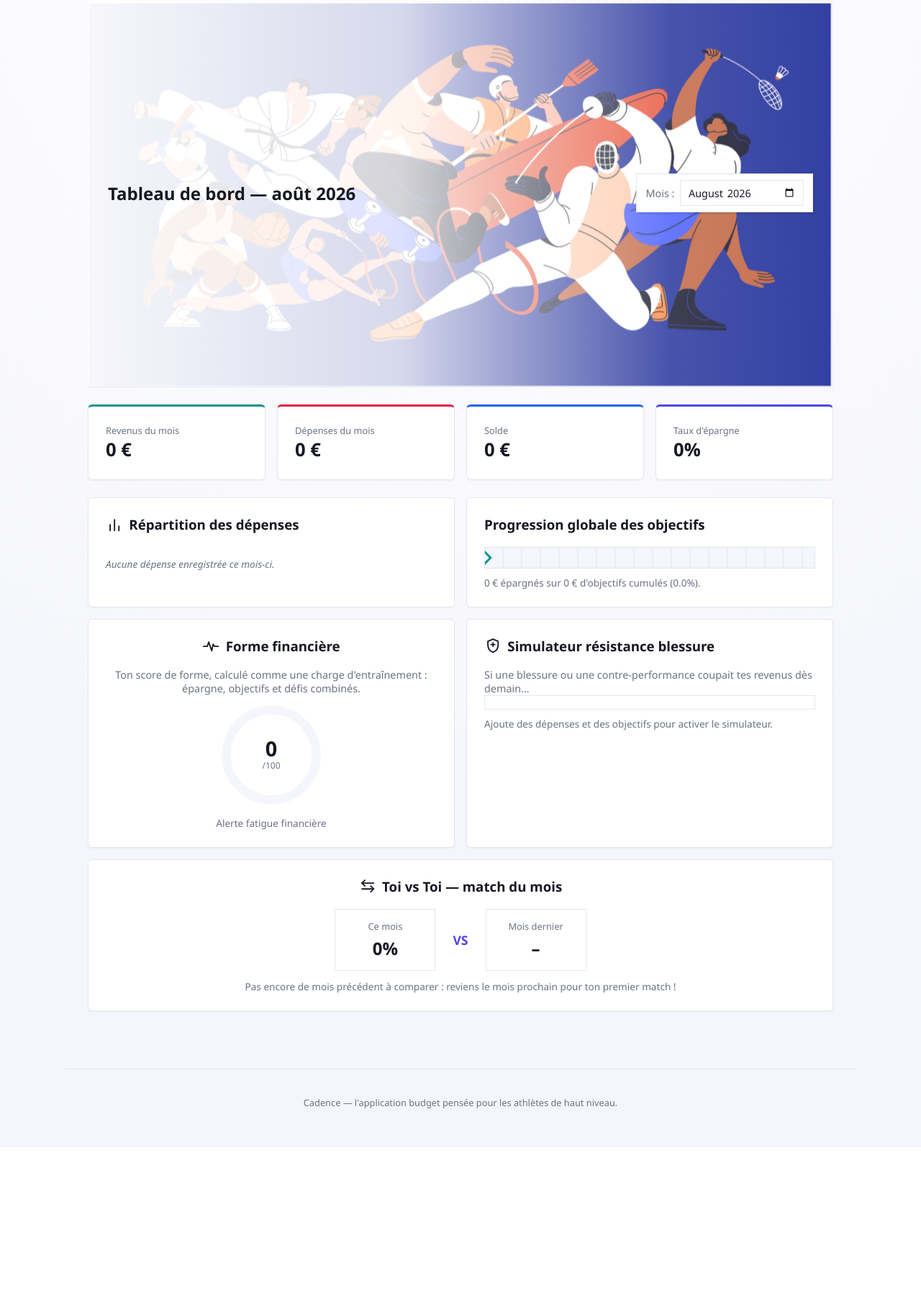
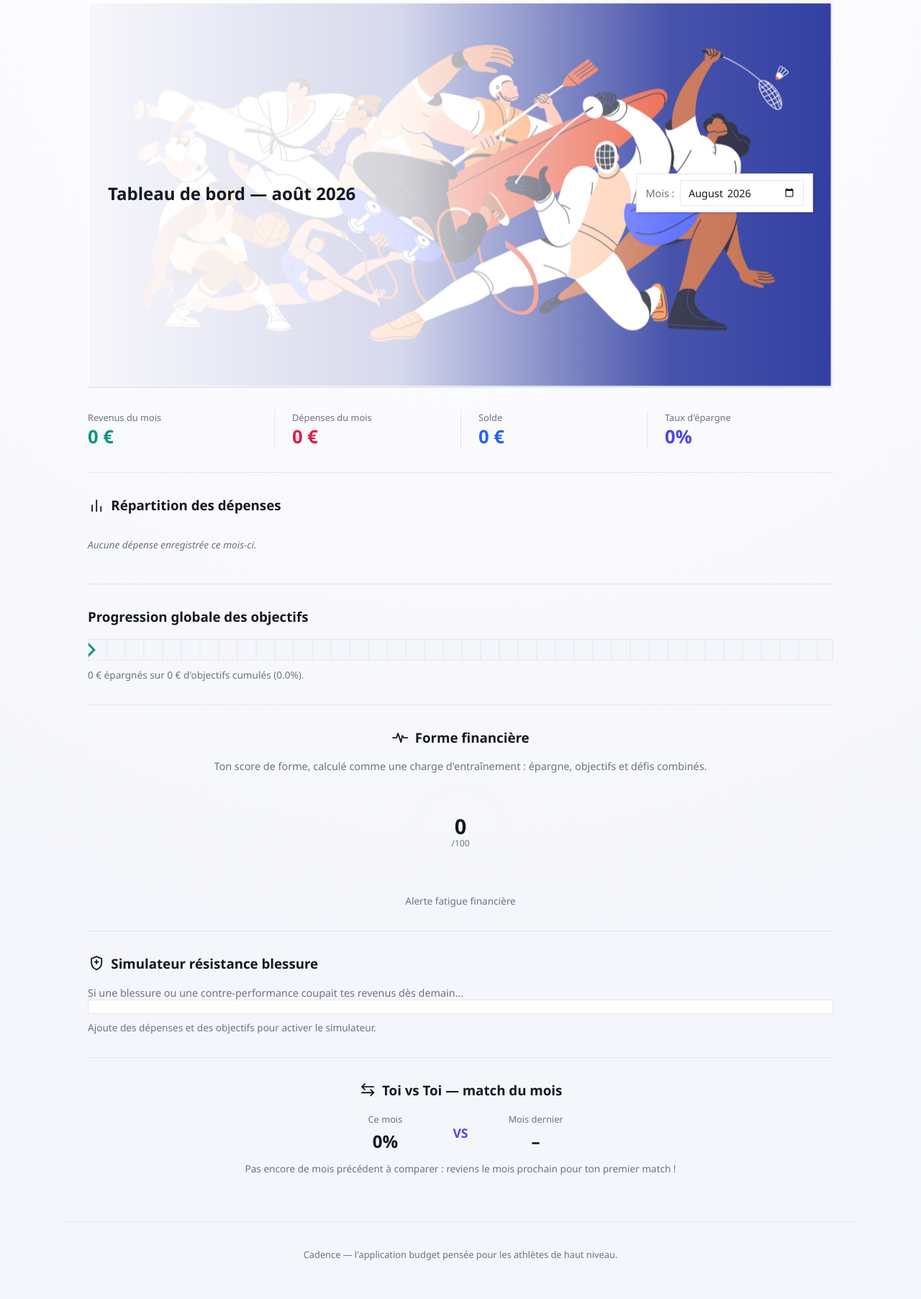
Before and after one commit to amal1234-boop/demo-git, a PHP site: page /app.php in a window 1280 px wide. Shown: the part 103-1908 px from the top of the page at 72% size. Before the commit the page ends 1644 px from the top, so only its background shows below. Run offline with PHP 8.4, Linux system fonts and the light colour scheme; the visitor is signed in with stand-in values (Sample User, id 1); data that the repository does not hold is empty.

Commit message:
Remplace les cards par un design en liste séparée par des filets (#19)
* Ajoute un paramètre anti-cache sur les feuilles de style

Le nouveau design des cards était déjà en ligne, mais les navigateurs
gardaient l'ancien style.css en cache. Ajoute ?v=2 sur les liens CSS,
comme déjà fait pour les images.

* Remplace les cards par un design en liste séparée par des filets

Abandonne complètement l'esthétique "boîte" (fond, bordure, ombre) sur
les cards du dashboard, des objectifs, des défis et de la landing page.
Les blocs sont désormais empilés verticalement et séparés par un simple
filet fin, plus proche d'une liste structurée que d'une grille de cards
côte à côte. Angles vifs partout, aucun encadré. Bump du cache-busting
CSS en v=3.

---------

Co-authored-by: Claude <noreply@anthropic.com>

```diff
--- a/app.php
+++ b/app.php
@@ -15,7 +15,7 @@ $email_utilisateur = $_SESSION['email_utilisateur'] ?? '';
 <meta charset="UTF-8">
 <meta name="viewport" content="width=device-width, initial-scale=1.0">
 <title>Cadence — Gestion budgétaire pour athlète de haut niveau</title>
-<link rel="stylesheet" href="styles/style.css?v=2">
+<link rel="stylesheet" href="styles/style.css?v=3">
 </head>
 <body>
 
--- a/connexion.html
+++ b/connexion.html
@@ -4,8 +4,8 @@
 <meta charset="UTF-8">
 <meta name="viewport" content="width=device-width, initial-scale=1.0">
 <title>Connexion — Cadence</title>
-<link rel="stylesheet" href="styles/style.css?v=2">
-<link rel="stylesheet" href="styles/auth.css?v=2">
+<link rel="stylesheet" href="styles/style.css?v=3">
+<link rel="stylesheet" href="styles/auth.css?v=3">
 </head>
 <body class="auth-page">
 
--- a/index.html
+++ b/index.html
@@ -5,8 +5,8 @@
 <meta name="viewport" content="width=device-width, initial-scale=1.0">
 <title>Cadence — Le budget des athlètes de haut niveau</title>
 <meta name="description" content="Cadence aide les athlètes de haut niveau à gérer leurs revenus irréguliers, préparer leur reconversion et transformer leur discipline sportive en discipline financière.">
-<link rel="stylesheet" href="styles/style.css?v=2">
-<link rel="stylesheet" href="styles/landing.css?v=2">
+<link rel="stylesheet" href="styles/style.css?v=3">
+<link rel="stylesheet" href="styles/landing.css?v=3">
 </head>
 <body>
 
--- a/inscription.html
+++ b/inscription.html
@@ -4,8 +4,8 @@
 <meta charset="UTF-8">
 <meta name="viewport" content="width=device-width, initial-scale=1.0">
 <title>Inscription — Cadence</title>
-<link rel="stylesheet" href="styles/style.css?v=2">
-<link rel="stylesheet" href="styles/auth.css?v=2">
+<link rel="stylesheet" href="styles/style.css?v=3">
+<link rel="stylesheet" href="styles/auth.css?v=3">
 </head>
 <body class="auth-page">
 
--- a/styles/style.css
+++ b/styles/style.css
@@ -15,10 +15,6 @@
   --radius: 0;
   --gap-md: 1rem;
   --shadow-sm: 3px 3px 0 rgba(22, 24, 33, .08);
-  /* Style dédié aux cards de contenu : coins légèrement arrondis, ombre à peine visible. */
-  --card-radius: 6px;
-  --card-border: 1px solid var(--border);
-  --card-shadow: 0 1px 2px rgba(16, 24, 40, .05);
 }
 
 /* Reset / base */
@@ -93,7 +89,7 @@ main { max-width: 1100px; margin: 0 auto; padding: 1.5rem 2rem 4rem; }
 .panel-header h2 { margin: 0; }
 .subtitle { margin: .25rem 0 0; color: var(--text-muted); font-size: .9rem; }
 
-.dashboard-banner { position: relative; overflow: hidden; margin-bottom: 1.5rem; border-bottom: 1px solid var(--border); }
+.dashboard-banner { position: relative; overflow: hidden; border-bottom: 1px solid var(--border); }
 .dashboard-illustration { display: block; width: 100%; height: auto; opacity: .85; }
 .dashboard-banner .panel-header {
   position: absolute;
@@ -108,28 +104,47 @@ main { max-width: 1100px; margin: 0 auto; padding: 1.5rem 2rem 4rem; }
 .month-picker { display: flex; align-items: center; gap: .5rem; font-size: .9rem; color: var(--text-muted); }
 .month-picker input { background: var(--bg-alt); border: 1px solid var(--border); color: var(--text); padding: .4rem .6rem; }
 
-.dashboard-columns { display: grid; grid-template-columns: repeat(auto-fit, minmax(320px, 1fr)); gap: var(--gap-md); }
+.dashboard-columns { display: flex; flex-direction: column; }
 
-/* Cartes (base commune) */
+/* Cartes (base commune) : pas de boîte fermée ni d'ombre — juste un
+   séparateur fin entre blocs, dans l'esprit d'une liste structurée plutôt
+   que d'une grille de cards. */
 .card, .stat-card, .goal-card, .challenge-card {
-  background: var(--card);
-  border: var(--card-border);
-  border-radius: var(--card-radius);
-  padding: 1.5rem;
-  box-shadow: var(--card-shadow);
+  background: transparent;
+  border: none;
+  border-radius: 0;
+  box-shadow: none;
+  padding: 0;
 }
-.card { margin-bottom: var(--gap-md); }
 .card h3 { margin-top: 0; display: flex; align-items: center; gap: .5rem; }
 
-.stat-grid { display: grid; grid-template-columns: repeat(auto-fit, minmax(200px, 1fr)); gap: var(--gap-md); margin: 0 0 1.5rem; }
+/* Tout bloc de premier niveau dans un onglet est séparé du suivant par un
+   simple filet, jamais par un encadré. */
+.tab-panel > * + *,
+.dashboard-columns > .card + .card {
+  border-top: 1px solid var(--border);
+  margin-top: 2rem;
+  padding-top: 2rem;
+}
+
+.stat-grid {
+  display: flex;
+  flex-wrap: wrap;
+  margin: 0;
+}
+.stat-grid > .stat-card {
+  flex: 1 1 150px;
+  padding: 0 1.5rem;
+}
+.stat-grid > .stat-card:first-child { padding-left: 0; }
+.stat-grid > .stat-card + .stat-card { border-left: 1px solid var(--border); border-top: none; }
 .stat-grid dt, .stat-grid dd { margin: 0; }
-.stat-card { border-top: 3px solid var(--border); }
-.stat-card.revenu { border-top-color: var(--positive); }
-.stat-card.depense { border-top-color: var(--red); }
-.stat-card.solde { border-top-color: var(--blue); }
-.stat-card.taux { border-top-color: var(--primary); }
 .stat-label { display: block; font-size: .8rem; color: var(--text-muted); margin-bottom: .35rem; }
 .stat-value { display: block; font-size: 1.6rem; font-weight: 700; }
+.stat-card.revenu .stat-value { color: var(--positive); }
+.stat-card.depense .stat-value { color: var(--red); }
+.stat-card.solde .stat-value { color: var(--blue); }
+.stat-card.taux .stat-value { color: var(--primary); }
 
 /* Boutons */
 .btn {
@@ -232,25 +247,28 @@ input:focus, select:focus { outline: none; border-color: var(--primary); box-sha
 .versus-row { display: flex; align-items: center; justify-content: center; gap: 1.5rem; margin: .75rem 0; flex-wrap: wrap; }
 .versus-side {
   display: flex; flex-direction: column; align-items: center; gap: .3rem;
-  padding: .9rem 1.5rem;
-  border-radius: var(--radius);
-  border: 1px solid var(--border);
+  padding: 0 1.5rem;
   min-width: 140px;
 }
-.versus-side.winner { border-color: var(--primary); box-shadow: 0 0 0 1px var(--primary) inset; }
+.versus-side.winner .versus-value { color: var(--primary); }
 .versus-label { font-size: .8rem; color: var(--text-muted); }
 .versus-value { font-size: 1.5rem; font-weight: 800; }
 .versus-vs { font-weight: 800; color: var(--primary); font-size: 1.1rem; }
 
-/* Listes objectifs et défis */
+/* Listes objectifs et défis : une liste verticale séparée par des filets,
+   pas une grille de cards côte à côte. */
 .goals-list, .challenges-list {
   list-style: none;
   margin: 0;
   padding: 0;
-  display: grid;
-  gap: var(--gap-md);
-  grid-template-columns: repeat(auto-fit, minmax(280px, 1fr));
+  display: flex;
+  flex-direction: column;
 }
+.goals-list > li + li,
+.challenges-list > li + li {
+  border-top: 1px solid var(--border);
+}
+.goal-card, .challenge-card { padding: 1.5rem 0; }
 
 .goal-card h4 { margin: 0 0 .2rem; display: flex; align-items: center; gap: .5rem; }
 .goal-card h4 .icon { color: var(--primary); }
```
Also changed, not shown: styles/auth.css (+4 -5 lines), styles/landing.css (+9 -6 lines).
